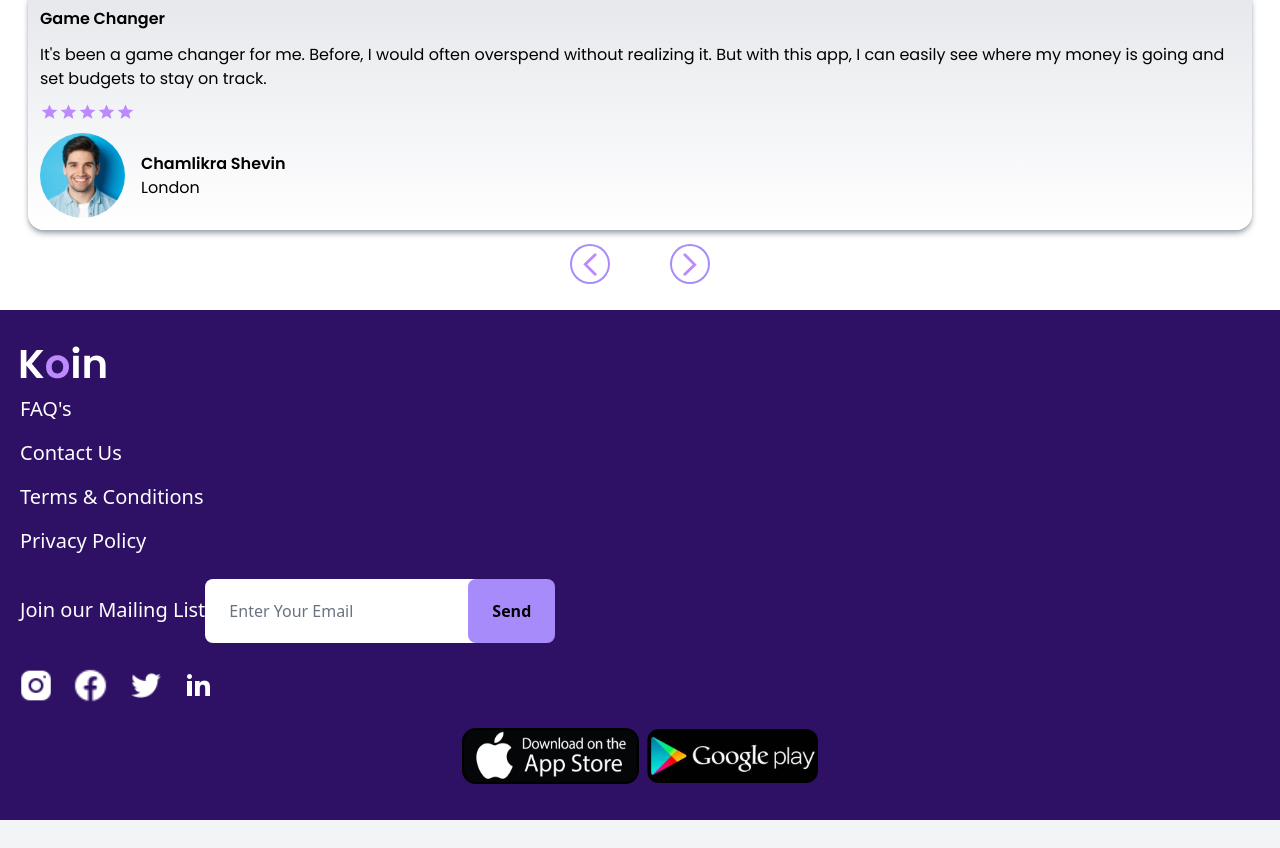
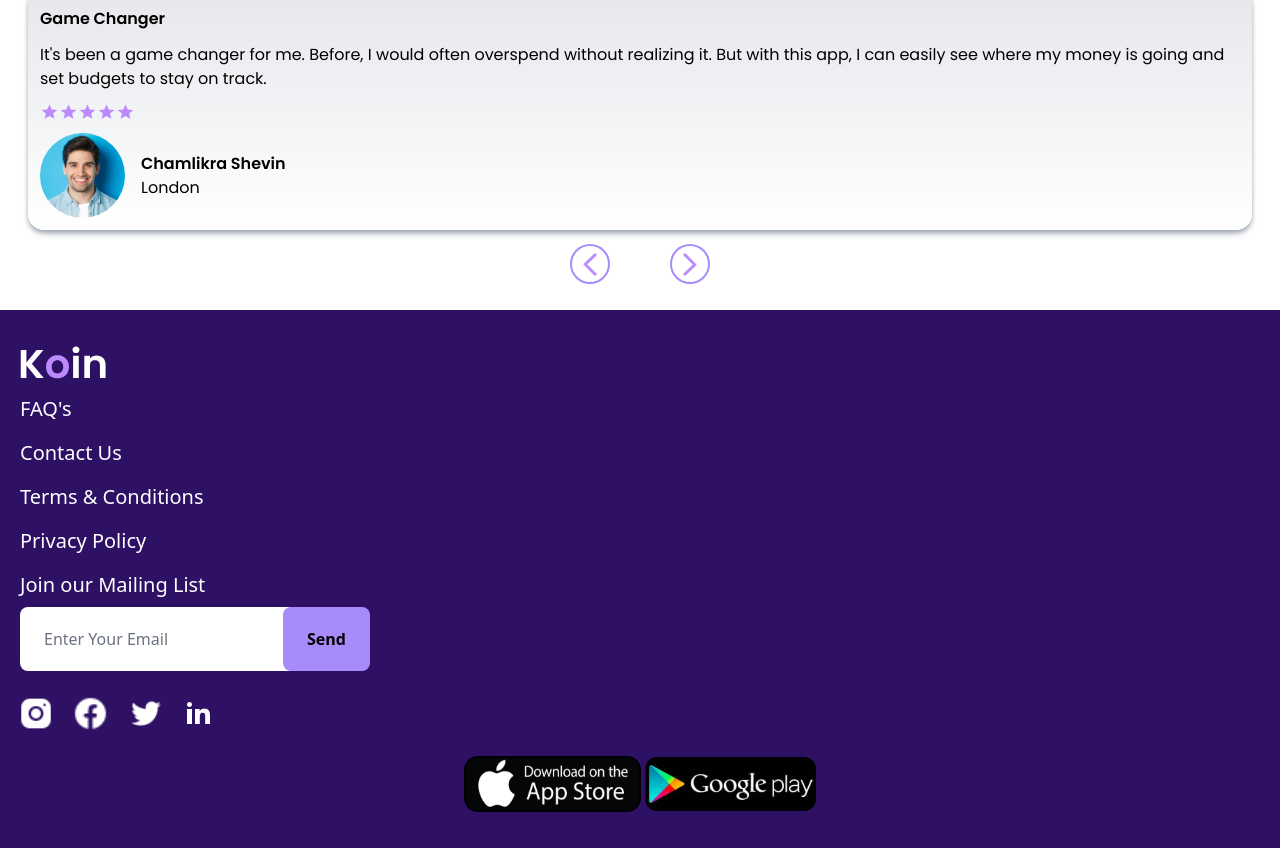
Before and after one commit to Nuuriii/koin, a React (Vite) app: page / in a window 1280 px wide. Shown: the part 3401-4249 px from the top of the page. Before the commit the page ends 4221 px from the top, so only its background shows below. Built offline with nearby package versions, Linux system fonts and the light colour scheme.

Commit message:
fix footer component

```diff
--- a/src/Component/Footer/Footer.jsx
+++ b/src/Component/Footer/Footer.jsx
@@ -24,19 +24,21 @@ function Footer() {
                </div>
             </div>
             <div className='mt-4'>
-               <form>
+               <form className=''>
                   <label className='text-xl ' htmlFor='email'>
                      Join our Mailing List
                   </label>
+                  <div className='flex items-center'>
                      <input
                         className='px-6 py-5 mt-2 text-gray-500 rounded-l-lg placeholder:text-gray-500'
                         type='email'
                         id='email'
                         placeholder='Enter Your Email'
                      />
-                  <button className='relative px-6 py-5 font-semibold text-black rounded-lg right-4 bg-violet-400'>
+                     <button className='relative px-6 py-5 font-semibold text-black rounded-lg top-1 right-4 bg-violet-400'>
                         Send
                      </button>
+                  </div>
                </form>
                <div className='flex items-center gap-5 my-6'>
                   <img src={Instagram} alt='' />
@@ -44,7 +46,7 @@ function Footer() {
                   <img src={Twitter} alt='' />
                   <img src={Linkedin} alt='' />
                </div>
-               <div className='flex items-center justify-center gap-2'>
+               <div className='flex items-center justify-center gap-1 px-20'>
                   <img src={AppStore} alt='' />
                   <img src={GooglePlay} alt='' />
                </div>
```
Lines whose indentation alone changed are shown as unchanged.
